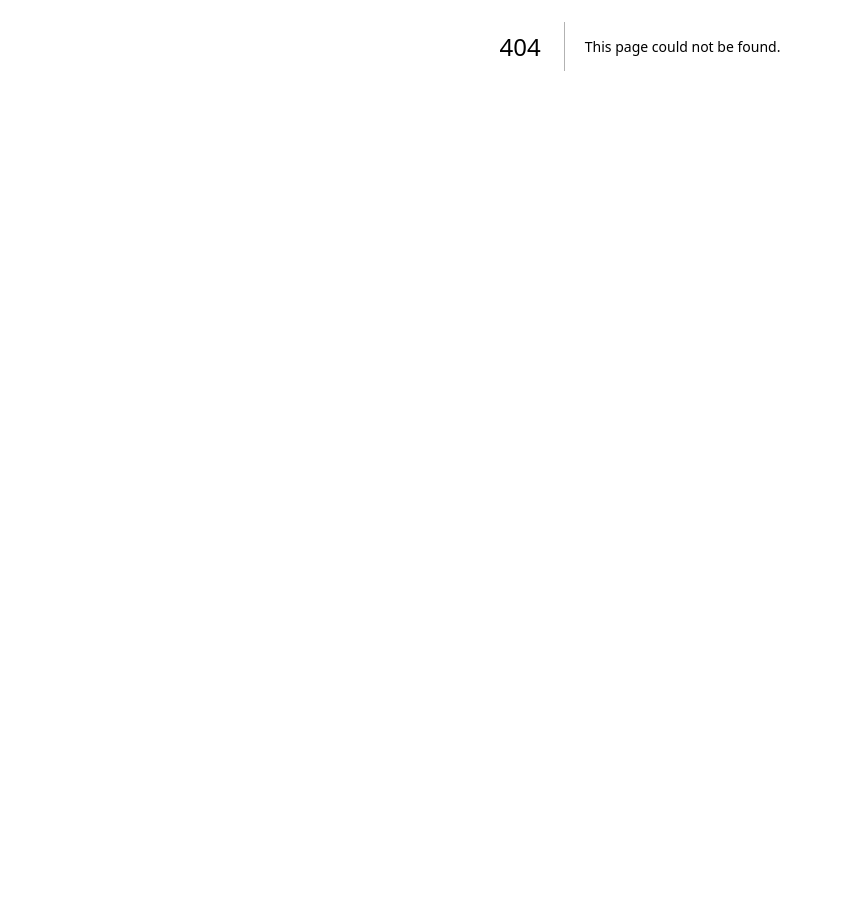
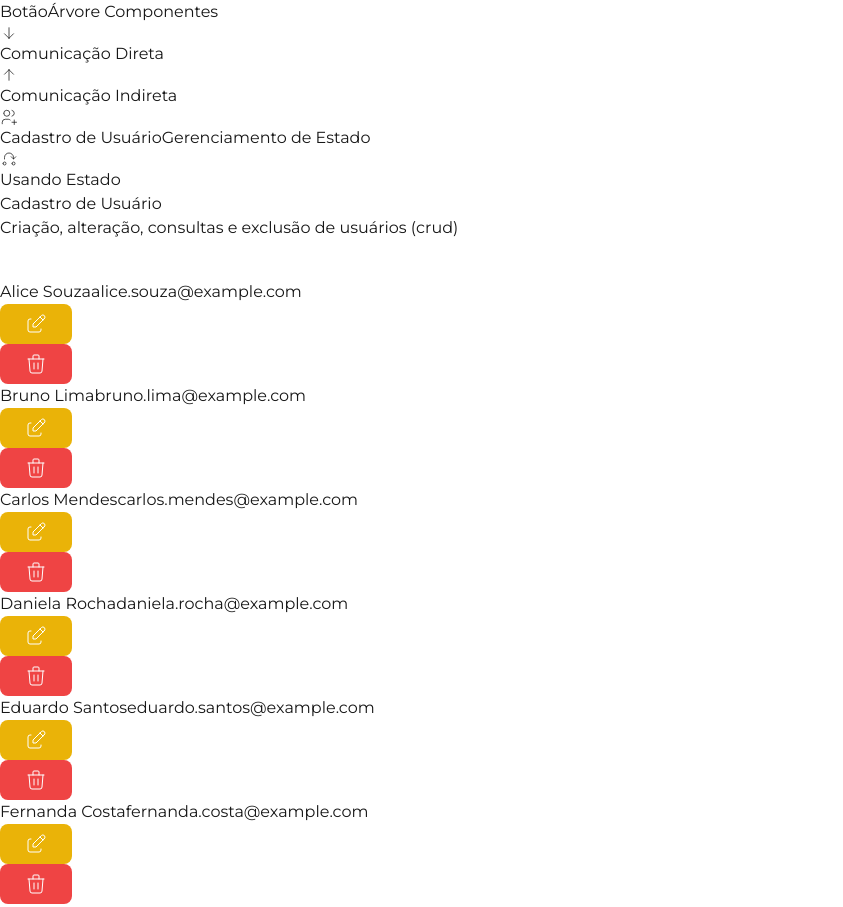
Before and after one commit to livbrandao/fundamentos-react-next, a Next.js app: page /component-tree/crud in a window 1280 px wide. Before the commit this address had no page. Shown: the part 354-1261 px from the top of the page, without its empty margins (0-843 px from the left). Before the commit the page ends 800 px from the top, so only its background shows below. Built offline with nearby package versions, Linux system fonts and the light colour scheme.

Commit message:
:sparkles: feat: Página de cadastro de usuario (crud)

```diff
--- /dev/null
+++ b/src/app/(pages)/component-tree/crud/page.tsx
@@ -0,0 +1,16 @@
+"use client";
+import Title from "@/components/template/Title";
+import UserRegister from "@/components/tree/crud/UserRegister";
+
+export default function Register() {
+  return (
+    <div className="flex flex-col gap-7">
+      <Title
+        title="Cadastro de Usuário"
+        subtitle="Criação, alteração, consultas e exclusão de usuários (crud)"
+      />
+
+      <UserRegister />
+    </div>
+  );
+}
--- a/src/app/globals.css
+++ b/src/app/globals.css
@@ -21,7 +21,7 @@ body {
 }
 
 .button {
-  @apply flex gap-1 items-center self-start text-white font-bold py-2 px-6 rounded-lg;
+  @apply flex gap-1 items-center text-white font-light py-2 px-6 rounded-lg;
 }
 
 .primary {
--- /dev/null
+++ b/src/components/template/Input.tsx
@@ -0,0 +1,22 @@
+export interface InputProps {
+  label: string;
+  type?: string;
+  value: any;
+  onChange?: (e: React.ChangeEvent<HTMLInputElement>) => void;
+}
+
+export default function Input(props: InputProps) {
+  return (
+    <div>
+      <label className="text-sm text-zinc-400 flex flex-col gap-1">
+        {props.label}
+        <input
+          type={props.type ?? "text"}
+          className="bg-zinc-900 px-4 py-2 rounded-md border border-zinc-700"
+          value={props.value}
+          onChange={props.onChange}
+        />
+      </label>
+    </div>
+  );
+}
--- a/src/components/template/Menu.tsx
+++ b/src/components/template/Menu.tsx
@@ -9,6 +9,7 @@ import {
   IconClick,
   IconStatusChange,
   IconArrowUp,
+  IconUsersPlus,
 } from "@tabler/icons-react";
 import MenuItem from "./MenuItem";
 
@@ -59,6 +60,11 @@ export default function Menu(props: MenuProps) {
         text="Comunicação Indireta"
         link="/component-tree/indirect-communication"
       />
+      <MenuItem
+        icon={IconUsersPlus}
+        text="Cadastro de Usuário"
+        link="/component-tree/crud"
+      />
 
       <MenuLabel title="Gerenciamento de Estado" />
       <MenuItem
--- /dev/null
+++ b/src/components/tree/crud/Forms.tsx
@@ -0,0 +1,48 @@
+import Input from "@/components/template/Input";
+import User from "@/data/model/User";
+
+export interface FormsProps {
+  user: Partial<User>;
+  alterUser: (user: Partial<User>) => void;
+  cancel: () => void;
+  save: () => void;
+}
+
+export default function Forms({ user, alterUser, cancel, save }: FormsProps) {
+  return (
+    <div>
+      <div className="grid grid-cols-1 md:grid-cols-2 gap-4">
+        <Input
+          label="Nome completo"
+          type="text"
+          value={user.name ?? ""}
+          onChange={(e) => alterUser({ ...user, name: e.target.value })}
+        />
+        <Input
+          label="E-mail"
+          type="email"
+          value={user.email ?? ""}
+          onChange={(e) => alterUser({ ...user, email: e.target.value })}
+        />
+        <Input
+          label="Senha"
+          type="password"
+          value={user.senha ?? ""}
+          onChange={(e) => alterUser({ ...user, senha: e.target.value })}
+        />
+      </div>
+
+      <div className="flex gap-2 pt-4">
+        <button className="button primary" onClick={save}>
+          Salvar
+        </button>
+        <button
+          className="button bg-zinc-500 hover:bg-zinc-300"
+          onClick={cancel}
+        >
+          Cancelar
+        </button>
+      </div>
+    </div>
+  );
+}
--- /dev/null
+++ b/src/components/tree/crud/UserList.tsx
@@ -0,0 +1,47 @@
+"user client";
+import User from "@/data/model/User";
+import { IconEdit, IconTrash } from "@tabler/icons-react";
+
+export interface UserListProps {
+  users: User[];
+  removeUser: (user: User) => void;
+  editUser: (user: User) => void;
+}
+
+export default function UserList(props: UserListProps) {
+  function renderUser(user: User) {
+    return (
+      <div className="flex items-center px-6 py-3 rounded-md bg-zinc-900">
+        <div className="flex-1 flex flex-col">
+          <span className="font-semibold">{user.name}</span>
+          <span className="text-sm text-zinc-400">{user.email}</span>
+        </div>
+
+        <div className="flex gap-2">
+          <button
+            className="button tertiary"
+            onClick={() => props.editUser(user)}
+          >
+            <IconEdit stroke={1} />
+          </button>
+          <button
+            className="button secondary"
+            onClick={() => props.removeUser(user)}
+          >
+            <IconTrash stroke={1} />
+          </button>
+        </div>
+      </div>
+    );
+  }
+
+  return (
+    <div>
+      <ul className="flex flex-col gap-2">
+        {props.users.map((user) => {
+          return <li key={user.id}>{renderUser(user)}</li>;
+        })}
+      </ul>
+    </div>
+  );
+}
--- /dev/null
+++ b/src/components/tree/crud/UserRegister.tsx
@@ -0,0 +1,65 @@
+"use client";
+import { useState } from "react";
+import allUsers from "../../../data/constants/users";
+import User from "@/data/model/User";
+import UserList from "./UserList";
+import Forms from "./Forms";
+import { IconNews, IconUsersPlus } from "@tabler/icons-react";
+import Id from "@/data/model/Id";
+
+export default function UserRegister() {
+  const [userSelected, setUserSelected] = useState<Partial<User> | null>(null);
+  const [users, setUsers] = useState<User[]>(allUsers);
+
+  function removeUser(user: User) {
+    const newUsers = users.filter((u) => u.id !== user.id);
+
+    setUsers(newUsers);
+  }
+
+  function editUser(user: Partial<User>) {
+    setUserSelected(user);
+  }
+
+  function cancel() {
+    setUserSelected(null);
+  }
+
+  function saveUser() {
+    const presentUser = users.find((u) => u.id === userSelected?.id);
+
+    if (presentUser) {
+      const newUser = users.map((u) => {
+        return u.id === userSelected?.id ? userSelected : u;
+      });
+
+      setUsers(newUser as User[]);
+    } else {
+      setUsers([...users, userSelected as User]);
+    }
+
+    setUserSelected(null);
+  }
+
+  return (
+    <div className="flex flex-col gap-5">
+      <button
+        className="button bg-sky-500 hover:bg-sky-300 self-end"
+        onClick={() => editUser({ id: Id.new() })}
+      >
+        <IconUsersPlus stroke={1} /> Novo Usuário
+      </button>
+
+      {userSelected ? (
+        <Forms
+          user={userSelected}
+          cancel={cancel}
+          alterUser={setUserSelected}
+          save={saveUser}
+        />
+      ) : (
+        <UserList users={users} removeUser={removeUser} editUser={editUser} />
+      )}
+    </div>
+  );
+}
--- /dev/null
+++ b/src/data/constants/users.ts
@@ -0,0 +1,127 @@
+import User from "../model/User";
+import Id from "../model/Id";
+
+const users: User[] = [
+  {
+    id: Id.new(),
+    name: "Alice Souza",
+    email: "alice.souza@example.com",
+    senha: "senha123",
+  },
+  {
+    id: Id.new(),
+    name: "Bruno Lima",
+    email: "bruno.lima@example.com",
+    senha: "segredo321",
+  },
+  {
+    id: Id.new(),
+    name: "Carlos Mendes",
+    email: "carlos.mendes@example.com",
+    senha: "pass456",
+  },
+  {
+    id: Id.new(),
+    name: "Daniela Rocha",
+    email: "daniela.rocha@example.com",
+    senha: "123456",
+  },
+  {
+    id: Id.new(),
+    name: "Eduardo Santos",
+    email: "eduardo.santos@example.com",
+    senha: "qwerty",
+  },
+  {
+    id: Id.new(),
+    name: "Fernanda Costa",
+    email: "fernanda.costa@example.com",
+    senha: "abc123",
+  },
+  {
+    id: Id.new(),
+    name: "Gabriel Silva",
+    email: "gabriel.silva@example.com",
+    senha: "senha789",
+  },
+  {
+    id: Id.new(),
+    name: "Helena Martins",
+    email: "helena.martins@example.com",
+    senha: "pass123",
+  },
+  {
+    id: Id.new(),
+    name: "Igor Almeida",
+    email: "igor.almeida@example.com",
+    senha: "senha456",
+  },
+  {
+    id: Id.new(),
+    name: "Juliana Ramos",
+    email: "juliana.ramos@example.com",
+    senha: "123senha",
+  },
+  {
+    id: Id.new(),
+    name: "Kleber Torres",
+    email: "kleber.torres@example.com",
+    senha: "torres123",
+  },
+  {
+    id: Id.new(),
+    name: "Larissa Mendes",
+    email: "larissa.mendes@example.com",
+    senha: "larissa321",
+  },
+  {
+    id: Id.new(),
+    name: "Marcos Oliveira",
+    email: "marcos.oliveira@example.com",
+    senha: "senha999",
+  },
+  {
+    id: Id.new(),
+    name: "Natália Sousa",
+    email: "natalia.sousa@example.com",
+    senha: "nat123",
+  },
+  {
+    id: Id.new(),
+    name: "Otávio Nunes",
+    email: "otavio.nunes@example.com",
+    senha: "otavio456",
+  },
+  {
+    id: Id.new(),
+    name: "Patrícia Lima",
+    email: "patricia.lima@example.com",
+    senha: "paty789",
+  },
+  {
+    id: Id.new(),
+    name: "Ricardo Gomes",
+    email: "ricardo.gomes@example.com",
+    senha: "ric123",
+  },
+  {
+    id: Id.new(),
+    name: "Sabrina Ferreira",
+    email: "sabrina.ferreira@example.com",
+    senha: "sabri321",
+  },
+  {
+    id: Id.new(),
+    name: "Tiago Moreira",
+    email: "tiago.moreira@example.com",
+    senha: "tmoreira456",
+  },
+  {
+    id: Id.new(),
+    name: "Vanessa Rocha",
+    email: "vanessa.rocha@example.com",
+    senha: "vane789",
+  },
+];
+
+export default users;
--- /dev/null
+++ b/src/data/model/Id.ts
@@ -0,0 +1,7 @@
+import { v4 as uuid } from "uuid";
+
+export default class Id {
+  static new(): string {
+    return uuid();
+  }
+}
--- /dev/null
+++ b/src/data/model/User.ts
@@ -0,0 +1,6 @@
+export default interface User {
+  id: string;
+  name: string;
+  email: string;
+  senha: string;
+}
```
